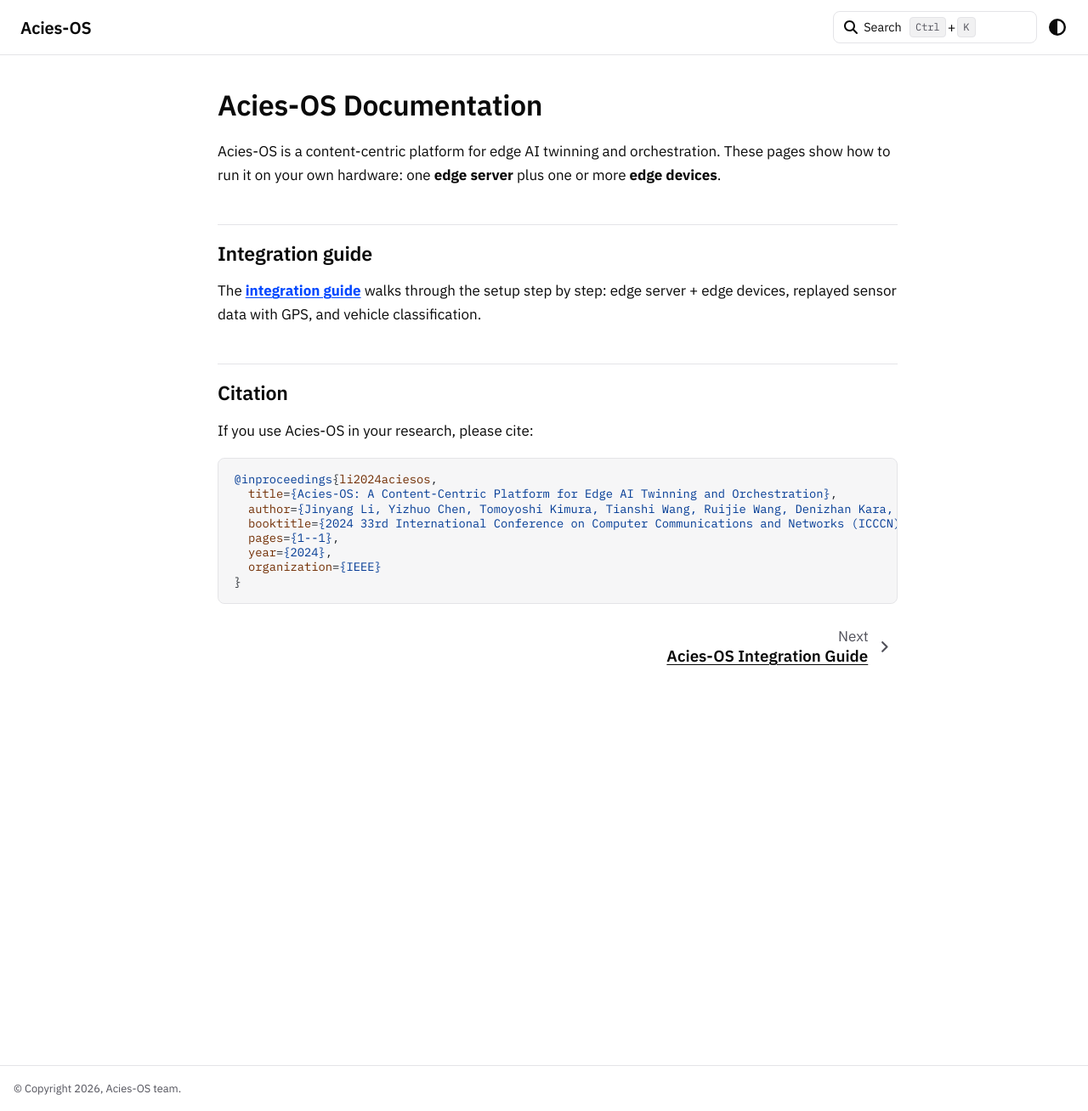
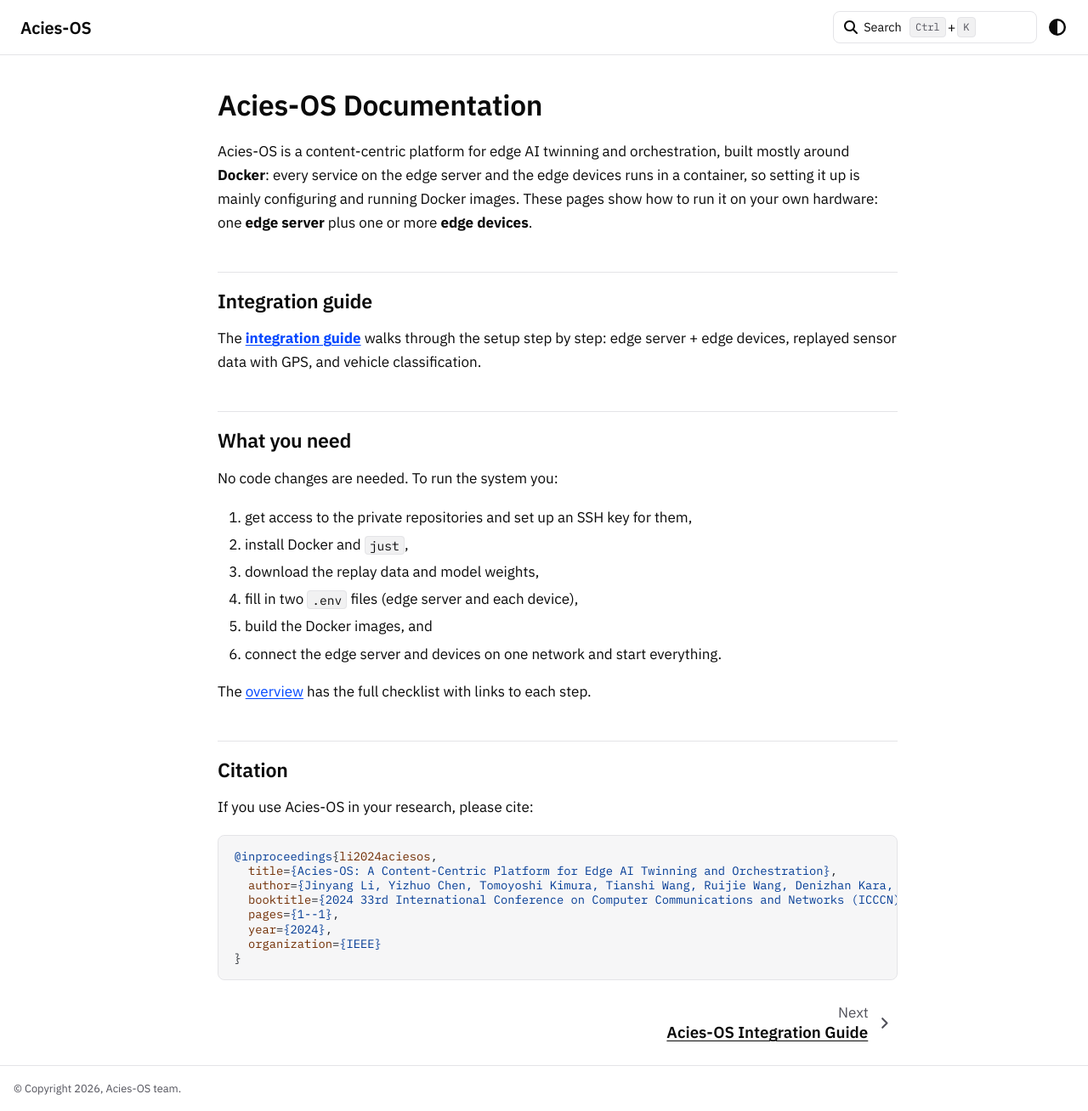
Before and after one commit to acies-os/acies-os, a Sphinx documentation site: the page built from docs/index.md, in a window 1280 px wide and 1308 px high. Shown: the whole window at 85% size. Built offline with Sphinx 7.4.7 and the PyData theme 0.15.4, drawn with Linux system fonts in a browser that asks for light colours.

Commit message:
Update clarification

````diff
--- a/docs/index.md
+++ b/docs/index.md
@@ -1,7 +1,9 @@
 # Acies-OS Documentation
 
-Acies-OS is a content-centric platform for edge AI twinning and orchestration. These pages show
-how to run it on your own hardware: one **edge server** plus one or more **edge devices**.
+Acies-OS is a content-centric platform for edge AI twinning and orchestration, built mostly around
+**Docker**: every service on the edge server and the edge devices runs in a container, so setting it
+up is mainly configuring and running Docker images. These pages show how to run it on your own
+hardware: one **edge server** plus one or more **edge devices**.
 
 ## Integration guide
 
@@ -14,6 +16,19 @@ edge server + edge devices, replayed sensor data with GPS, and vehicle classific
 
 integration/basic/index
 ```
+
+## What you need
+
+No code changes are needed. To run the system you:
+
+1. get access to the private repositories and set up an SSH key for them,
+2. install Docker and `just`,
+3. download the replay data and model weights,
+4. fill in two `.env` files (edge server and each device),
+5. build the Docker images, and
+6. connect the edge server and devices on one network and start everything.
+
+The [overview](integration/basic/01-overview.md) has the full checklist with links to each step.
 
 ## Citation
 
````
Also changed, not shown: docs/integration/basic/01-overview.md (+18 -0 lines), docs/integration/basic/index.md (+6 -4 lines).
